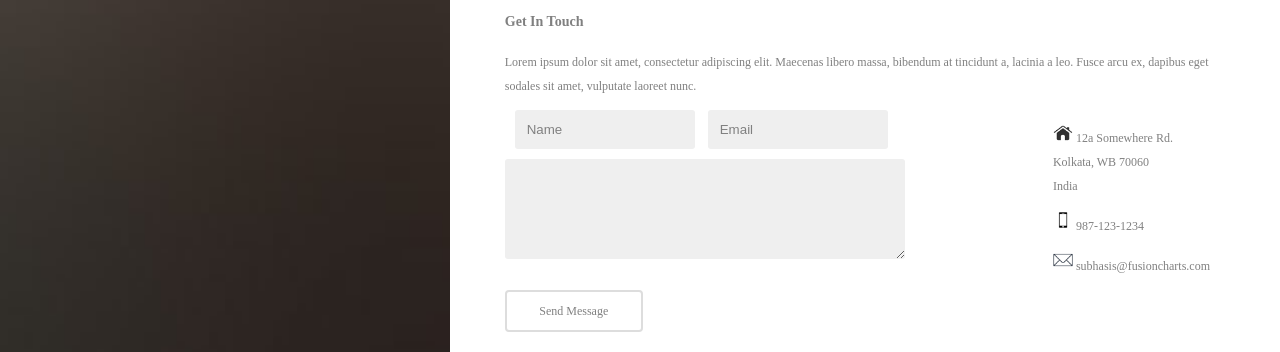
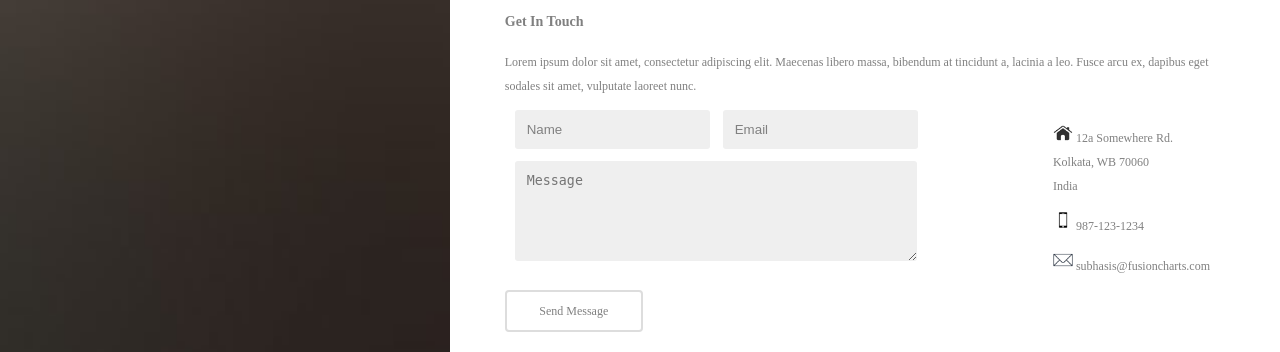
Before and after one commit to subhasisghosal/subhasisghosal.github.io, a PHP site: page / in a window 1280 px wide. Shown: the part 3172-3524 px from the top of the page. Run offline with PHP 8.4, Linux system fonts and the light colour scheme; some web fonts are replaced.

Commit message:
Final Project modified 2

```diff
--- a/lessons/IntroductionToHTML/FinalProject/assets/css/style.css
+++ b/lessons/IntroductionToHTML/FinalProject/assets/css/style.css
@@ -17,19 +17,18 @@ input, textarea {
 	background-color: #efefef;
 	border: 0;
 	color: grey;
+	margin-left: 10px;
+	padding: 12px;
 }
 
 input {
-	padding: 12px;
-	/*height: 30px;*/
-	width: 180px;
-	margin-left: 10px;
+	width: 195px;
 }
 
 textarea {
-	width: 400px;
+	width: 402.5px;
 	height: 100px;
-	margin-top: 10px;
+	margin-top: 12px;
 }
 
 img {
--- a/lessons/IntroductionToHTML/FinalProject/index.html
+++ b/lessons/IntroductionToHTML/FinalProject/index.html
@@ -16,7 +16,7 @@
 			<img class="icon" src="images/icons/google.png">
 			<a href="subhasis@fusioncharts.com"><img class="icon" src="images/icons/msg.png"></a>
 			<div class="clearfix"></div>
-			&copy; Untitled | Design: <a href="http://www.fusioncharts.com">FusionCharts</a>
+			&nbsp; &copy; Untitled | Design: <a href="http://www.fusioncharts.com">FusionCharts</a>
 		</div>
 	</div>
 	<div id="content">
@@ -56,7 +56,7 @@
 						<input type"text" value="Name" id="name"/>
 						<input type"text" value="Email" id="email"/>
 					</div>
-					<textarea text="Message" id="msg"></textarea>
+					<textarea placeholder="Message" id="msg"></textarea>
 				</form>
 				<div id="info">
 					<p><img class="icon" src="images/icons/home.png"> 12a Somewhere Rd.<br>
```
Also changed, not shown: lessons/IntroductionToHTML/FinalProject/images/icons/fb.png (added).
